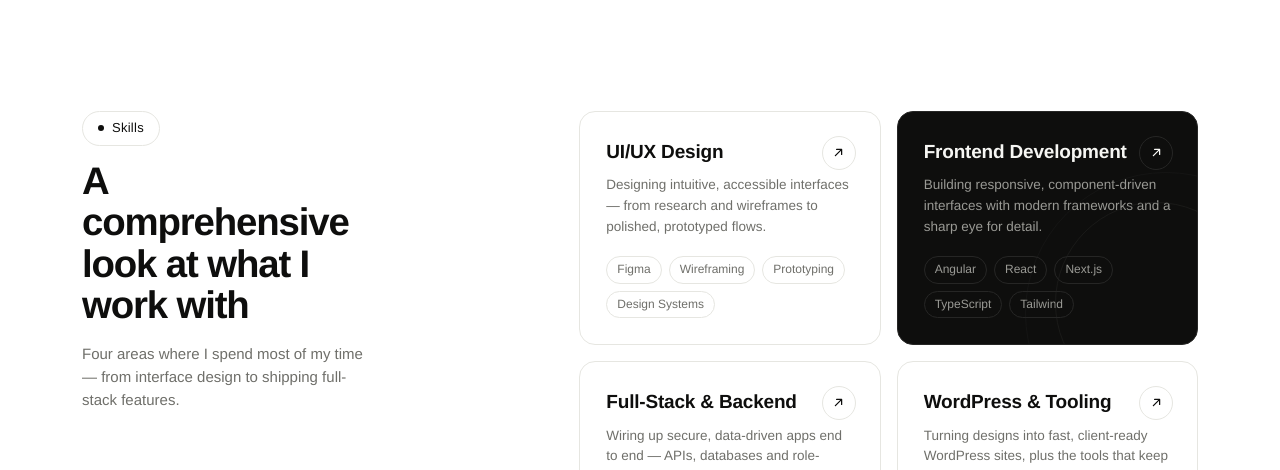
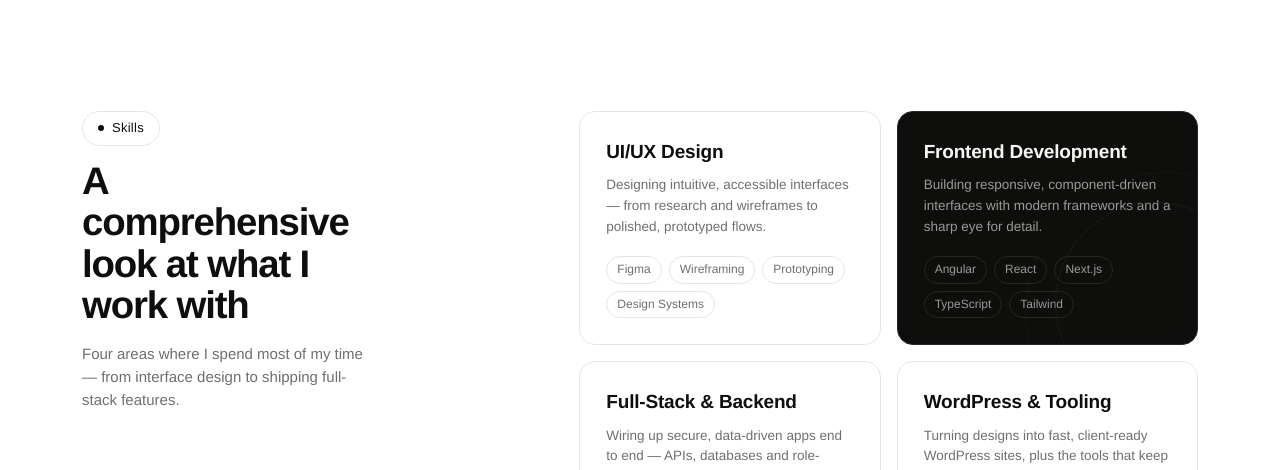
Before and after one commit to chamanadithya/My-Portfolio, a Next.js app: page / in a window 1280 px wide. Shown: the part 2160-2630 px from the top of the page. Built offline with nearby package versions, Linux system fonts and the light colour scheme.

Commit message:
chore: comment out arrow icon in skills cards

```diff
--- a/components/Skills.tsx
+++ b/components/Skills.tsx
@@ -17,7 +17,7 @@ export default function Skills() {
         <div className="cards">
           {SKILLS.map((s, i) => (
             <Reveal className={`card${s.dark ? " dark" : ""}`} key={i}>
-              <div className="arrow"><ArrowUpRight /></div>
+              {/* <div className="arrow"><ArrowUpRight /></div> */}
               <h3>{s.title}</h3>
               <p>{s.body}</p>
               <div className="tags">
```
